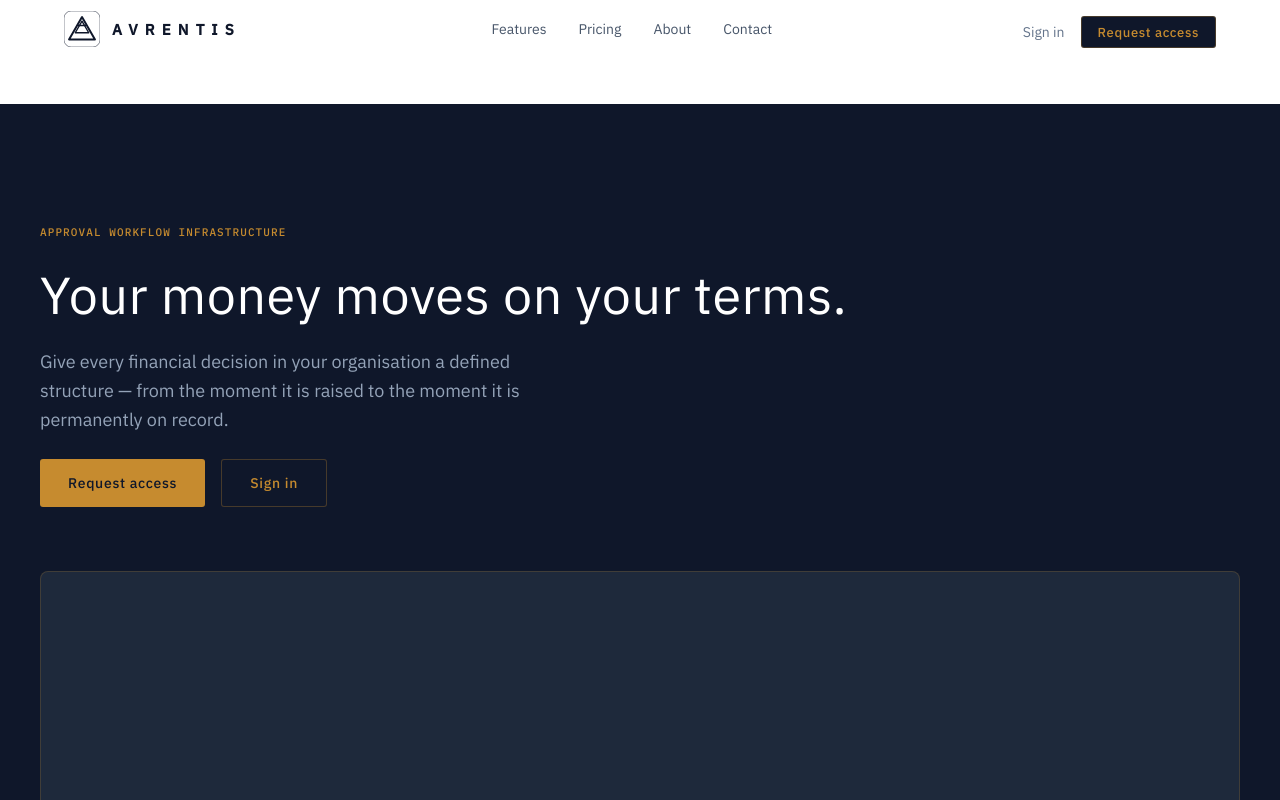
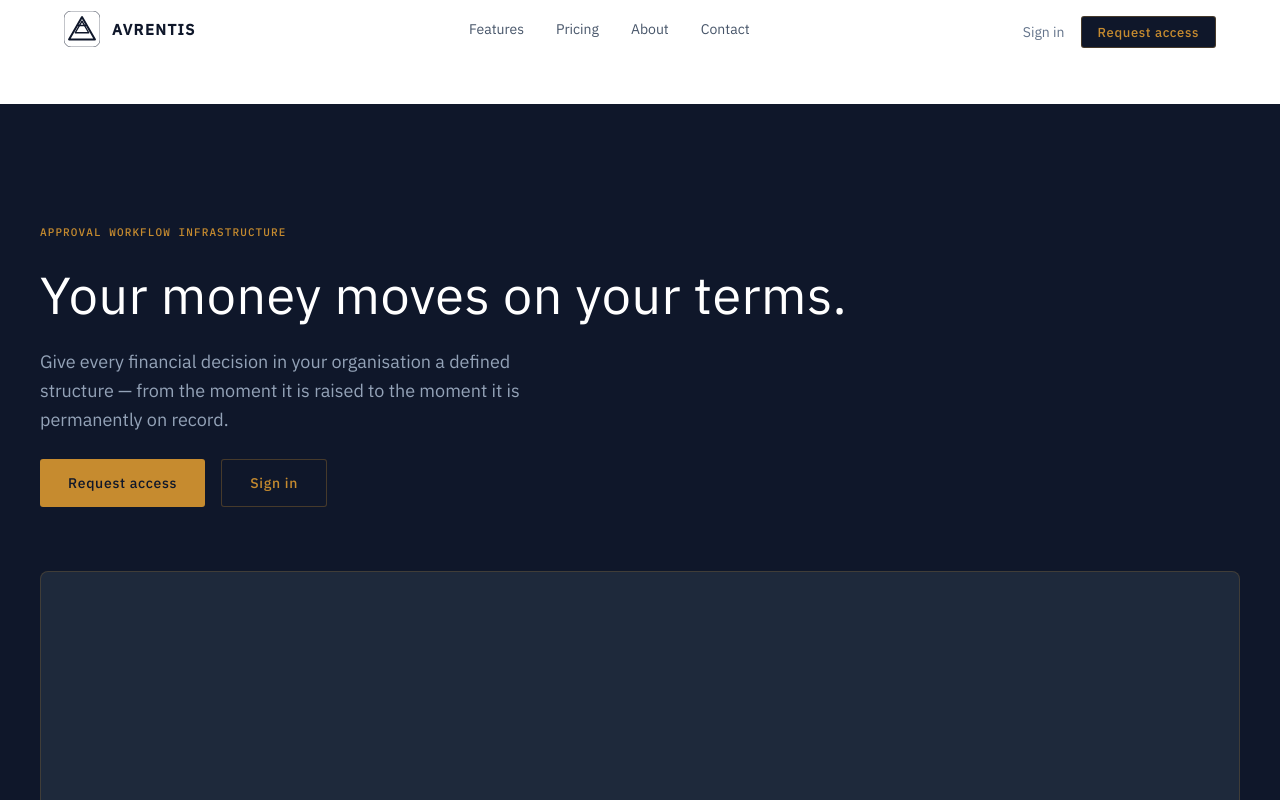
Before and after one commit to avrentishq/avrentis-site, a Next.js app: page / in a window 1280 px wide. Shown: the top 800 px of the page. Built offline with nearby package versions, Linux system fonts and the light colour scheme.

Commit message:
Sync logo wordmark with product: weight 600, letter-spacing 0.10em, uppercase

```diff
--- a/src/components/ui/logo.tsx
+++ b/src/components/ui/logo.tsx
@@ -277,11 +277,7 @@ export function LogoWordmark({
 }: LogoWordmarkProps) {
   const colors = getThemeColors(theme);
 
-  // Paired with mark: 15px / weight 500 / tight tracking / gold on dark bg
-  // Standalone (emails, documents): size-table / weight 300 / wide tracking
   const fontSize = paired ? 15 : WORDMARK_SIZES[size];
-  const fontWeight = paired ? 700 : 300;
-  const letterSpacing = paired ? "0.475em" : "0.525em";
   const color = paired && theme === "primary" ? GOLD_HEX : colors.wordmark;
 
   return (
@@ -291,11 +287,12 @@ export function LogoWordmark({
       className={cn("inline-block", className)}
       style={{
         fontFamily: "'IBM Plex Sans', system-ui, sans-serif",
-        fontWeight,
+        fontWeight: 600,
         fontSize,
-        letterSpacing,
+        letterSpacing: "0.10em",
         color,
         lineHeight: 1,
+        textTransform: "uppercase" as const,
       }}
     >
       AVRENTIS
```
